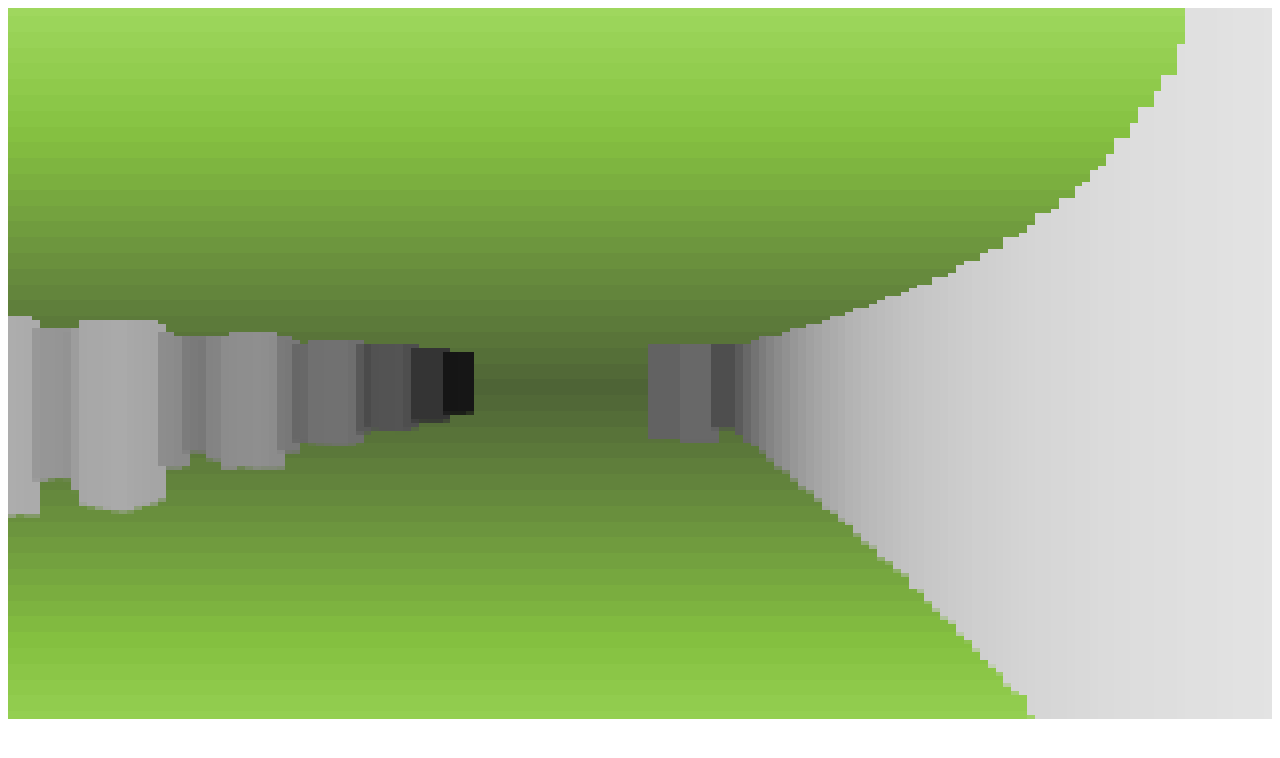
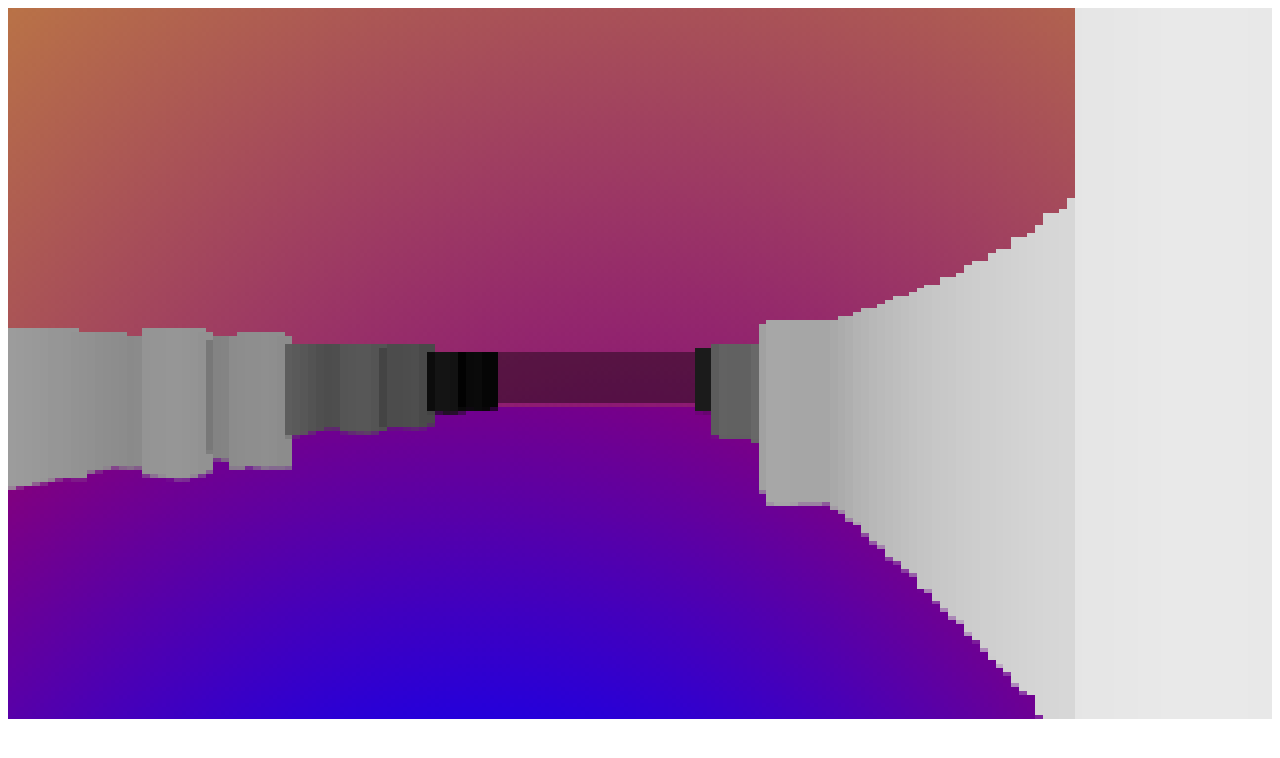
Before and after one commit to fabiosantoscode/js13k-2024, a website: page index.html in a window 1280 px wide. Drawn offline with Linux system fonts and the light colour scheme.

Commit message:
looking a bit better

```diff
--- a/fullscreen.js
+++ b/fullscreen.js
@@ -1,5 +1,5 @@
 if (self.env === 'production') {
     firstUserInteraction.then(() => {
-        c.requestFullscreen?.().then(console.log, console.log)
+        c.requestFullscreen?.().catch(identity)
     })
 }
--- a/game.js
+++ b/game.js
@@ -1,14 +1,18 @@
 let identity = x=>x
 let pipeFns = (f1, f2) => (...a) => f2(f1(...a))
-let {floor, ceil, sin, cos, abs, min, sqrt, round, PI} = Math;
+let range = (n, cb) => Array.from({ length: n }, cb);
+let MATH = Math;
+let {floor, ceil, sin, cos, abs, round, min, max} = MATH;
 let { height: canvasHeight, width: canvasWidth } = c;
 let halfHeight = canvasHeight / 2
+let halfWidth = canvasWidth / 2
+/** @type {CanvasRenderingContext2D} */
 let ctx = c.getContext('2d')
 
-let TAU = PI * 2
+let TAU = MATH.PI * 2
 let FORTY_FIVE_DEG_DIST = 0.707
 
-let UPDATES_PER_SECOND = 1000/24
+let UPDATES_PER_SECOND = 42 // ~1000/24
 let FOV = (1.5708 /* 90deg in radians */) / 2
 let RENDER_DIST = 40
 
@@ -28,69 +32,19 @@ let player_inertia_z = 0.1
 
 let player_far_from_ground_control = 0.4
 
-let map = `
-xx             x xx
-xx               xx
-xx            x  xx
-xx               xx
-xx               xx
-xx             x xx
-xx               xx
-xx            x  xx
-xx               xx
-xx               xx
-xx  x          x xx
-xx               xx
-xx            x  xx
-xxx              xx
-xx               xx
-xx             x xx
-xx               xx
-xx            x  xx
-xx               xx
-xx               xx
-xx             x xx
-xx               xx
-xx            x  xx
-xx               xx
-xx               xx
-xx             x xx
-xx               xx
-xx            x  xx
-xx               xx
-xx               xx
-xx             x xx
-xx               xx
-xx            x  xx
-xx               xx
-xx               xx
-xx             x xx
-xx               xx
-xx            x  xx
-xx               xx
-xx               xx
-xx             x xx
-xx               xx
-xx            x  xx
-xx               xx
-xx               xx
-xx             x xx
-xx               xx
-xx            x  xx
-xx               xx
-xx               xx
-xx             x xx
-xx               xx
-xx            x  xx
-xx               xx
-xx               xx
-xx             x xx
+let map =
+`xx             x xx
 xx               xx
 xx            x  xx
 xx               xx
 xx               xx
 xx               xx
-`.trim().split('\n').map(xs => xs.split('').map(x => x === 'x'))
+xx               xx
+xx               xx
+xx               xx
+xx               xx
+xxx              xx
+`.repeat(10).trim().split('\n').map(xs => xs.split('').map(x => x === 'x'))
 let map_len_x = map[0].length
 let map_len_y = map.length
 
@@ -104,15 +58,12 @@ let lerp = (from, to, much) => from + ((to - from) * much)
 let inv_lerp = (a, b, v) => (v - a) / (b - a)
 let clamp = (a, b, v) => (v < a ? a : v > b ? b : v)
 let wrap_around = (start, end, value) => {
-  console.assert(start < end)
-
   if (value < start) return end + (value - start)
   if (value > end) return start + (value - end)
   return value
 }
 
 let map_collide_ray = (origin_x, origin_y, direction) => {
-  let didWrapAround
   let curX = origin_x
   let curY = origin_y
   let ix
@@ -160,7 +111,7 @@ let map_collide_line_segment = (player_x, player_y, mov_x, mov_y, delta=1/32) =>
   }
 }
 
-let vec_length = (x, y) => sqrt(x**2, y**2)
+let vec_length = (x, y) => MATH.sqrt(x**2, y**2)
 let vec_rotate = (x, y, ang) => [
   x * cos(ang) - y * sin(ang),
   x * sin(ang) + y * cos(ang)
@@ -242,6 +193,7 @@ let update = () => {
         player_should_collide()
           ? !(has_collided = (
             map_collide_line_segment(player_x, player_y, mov_x+1, mov_y)
+            || map_collide_line_segment(player_x, player_y, mov_x-1, mov_y)
             || map_collide_line_segment(player_x, player_y, mov_x, mov_y)
           ))
           : true
@@ -266,33 +218,43 @@ let update = () => {
         should_update_player++
         player_iframes--
       })()
-
-      setTimeout(() => {
-      }, 1_000)
     }
   }
 }
 
+let iter_step = 2
 let draw = () => {
   let x = -10, y = -10, dist
   // sky above, gray below
-  const midScreen = (halfHeight  -  (-(canvasHeight * player_z) / RENDER_DIST))
+  let z_center = (halfHeight  -  (-(canvasHeight * player_z) / RENDER_DIST))
   while ((y+=4) < canvasHeight) {
-    dist = abs(y - midScreen)
-    dist = inv_lerp(0, midScreen, dist)
+    dist = abs(y - z_center)
+    dist = inv_lerp(0, z_center, dist)
     dist = lerp(.3, .6, dist)
     dist *= 100
     ctx.fillStyle = `hsl(88, ${dist}%, ${dist}%)`
     ctx.fillRect(0, y, canvasWidth, 10)
   }
 
-  while ((x+=2) < canvasWidth) {
+  let wallHeight = distance => (canvasHeight * 3.1) / distance
+  let x_start = 0
+  let x_end = 0
+
+  let first_wall_bottom=0
+  let last_wall_bottom=0
+  let first_wall_top=0
+  let last_wall_top=0
+
+  let distance_buffer = range(((canvasWidth + 20) / iter_step) | 0, () => {
     let angle = lerp(player_ang-FOV, player_ang+FOV, x/canvasWidth)
     let distance = map_collide_ray(player_x, player_y, angle)[2]
+    let height = wallHeight(distance) || 0
+    x += iter_step
 
-    if (!distance || distance > RENDER_DIST) continue
-
-    let height = (canvasHeight * 3.1) / distance
+    if (!distance || distance > RENDER_DIST) {
+      if (x < halfWidth && !x_start) x_start = x + iter_step
+      if (x > halfWidth) x_end = x + iter_step
+    }
 
     // bend light so the game looks cooler
     for (let incr = 0.05; incr < 2; incr+=0.05) {
@@ -300,15 +262,65 @@ let draw = () => {
     }
 
     let z_offset = -(canvasHeight * player_z) / distance
+    z_offset = (halfHeight - (height / 2) - z_offset)|0
 
+    last_wall_top = min(last_wall_top, z_offset)
+    last_wall_bottom = max(last_wall_bottom, z_offset + height)
+    first_wall_top ||= z_offset
+    first_wall_bottom ||= z_offset + height
+
+    return [x, distance, z_offset, height]
+  });
+
+  let abyss_h = wallHeight(RENDER_DIST)
+  let abyss_x1 = x_start
+  let abyss_y1 = (z_center - (abyss_h/2))|0
+
+  // Draw the sky
+  let sky_grad = ctx.createRadialGradient(
+    halfWidth, abyss_y1 + 100, 500,
+    halfWidth, abyss_y1 + 100, 40
+  )
+  sky_grad.addColorStop(0, 'yellow')
+  sky_grad.addColorStop(1, 'purple')
+  ctx.fillStyle = sky_grad
+  ctx.fillRect(0, 0, canvasWidth, canvasHeight)
+
+  // Draw the road
+  let road_grad = ctx.createRadialGradient(
+    x_start || x_end, abyss_y1 +200, 70,
+    (x_start || x_end) - 10, abyss_y1 +200, 200,
+  )
+  road_grad.addColorStop(0, 'blue')
+  road_grad.addColorStop(1, 'purple')
+  ctx.fillStyle = road_grad
+  ctx.beginPath();
+  ctx.moveTo(abyss_x1, abyss_y1+abyss_h);
+  ctx.lineTo(x_end || x_start, abyss_y1+abyss_h);
+  ctx.lineTo(canvasWidth, (last_wall_bottom + last_wall_top) / 2);
+  ctx.lineTo(canvasWidth*2, canvasHeight * 2);
+  ctx.lineTo(-canvasWidth, canvasHeight * 2);
+  ctx.lineTo(0, (first_wall_bottom + first_wall_top) / 2);
+  ctx.fill();
+
+  // Draw the abyss
+  if (x_start && x_end) {
+    ctx.globalAlpha = 0.4
+    ctx.fillStyle = 'black'
+    ctx.fillRect(abyss_x1, abyss_y1, x_end - x_start, abyss_h|0)
+    ctx.globalAlpha = 1
+  }
+
+  for (let [x, distance, z_offset, height] of distance_buffer) {
     let inv_distance = inv_lerp(0, RENDER_DIST, distance)
 
     inv_distance = clamp(0, distance, inv_distance)
     let col = lerp(255, 0, inv_distance)
 
     ctx.fillStyle = `rgb(${col}, ${col}, ${col})`
-    ctx.fillRect(x, (halfHeight - (height / 2) - z_offset)|0, 4, height)
+    ctx.fillRect(x, z_offset, 4, height)
   }
+
 }
 
 // START MUSIC AFTER INTERACTION
--- a/index.html
+++ b/index.html
@@ -1,23 +1,11 @@
 <!DOCTYPE html>
-<html><head>
-  <meta charset="utf-8">
-  <meta name="viewport" content="width=device-width">
+<meta charset=utf-8>
+<meta name=viewport content="width=device-width">
 <style>
-canvas {
-  x-image-rendering: -moz-crisp-edges;
-  image-rendering: pixelated;
-  width: 100%;
-  height: auto;
-}
-html, body {
-  height: 100%;
-  overflow: hidden;
-}
+canvas{x-image-rendering:-moz-crisp-edges;image-rendering:pixelated;width:100%;height:auto}
+html,body{height:100%;overflow:hidden}
 </style>
-</head>
-<body>
-<canvas id="c" width="320" height="180"></canvas>
-
+<canvas id=c width=320 height=180></canvas>
 <!-- snip -->
 <script src="game.js"></script>
 <script src="music.js"></script>
--- a/music.js
+++ b/music.js
@@ -7,8 +7,6 @@ let UNUSED_VAR;
 
 let VOLUME_MOD = 1
 let DRUM_VOLUME_MOD = 0.04;
-
-let range = n => Array.from({ length: n })
 
 let trimSplit = s => {
   return s.trim().split(/\s+/g)
--- a/package.json
+++ b/package.json
@@ -4,7 +4,9 @@
   "main": "build.js",
   "type": "module",
   "scripts": {
-    "test": "echo \"Error: no test specified\" && exit 1"
+    "start": "nodemon --ignore game.js --ignore fullscreen.js --ignore music.js ./build.js serve",
+    "start-compressed": "nodemon --ignore game.js --ignore fullscreen.js --ignore music.js ./build.js serve --compressed",
+    "build": "node ./build.js build"
   },
   "author": "",
   "license": "ISC",
@@ -12,6 +14,7 @@
   "dependencies": {
     "compression": "^1.7.4",
     "express": "^4.19.2",
+    "nodemon": "^3.1.4",
     "terser": "^5.31.6"
   }
 }
```
Also changed, not shown: build.js (+6 -6 lines), 1 other file.
